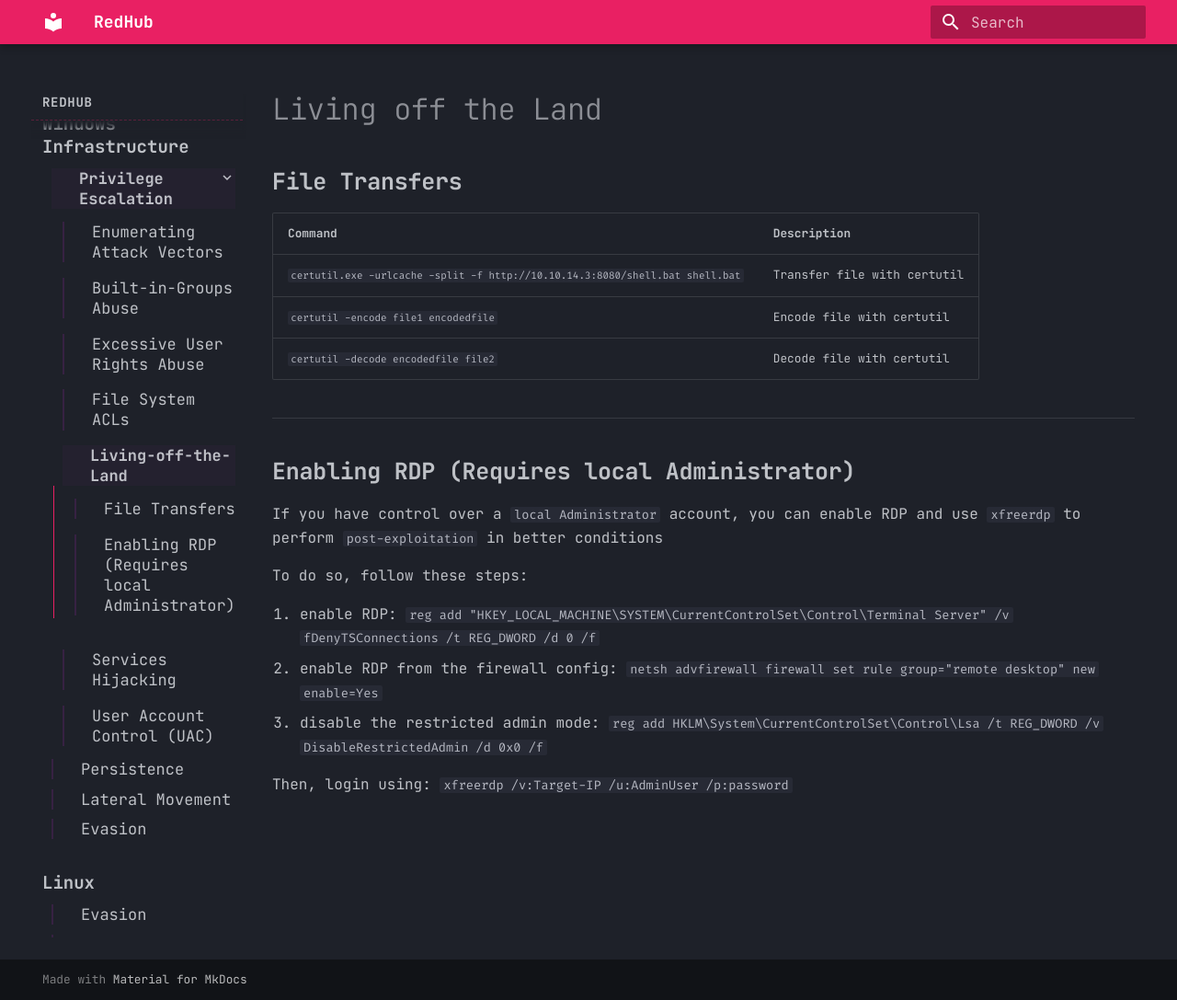
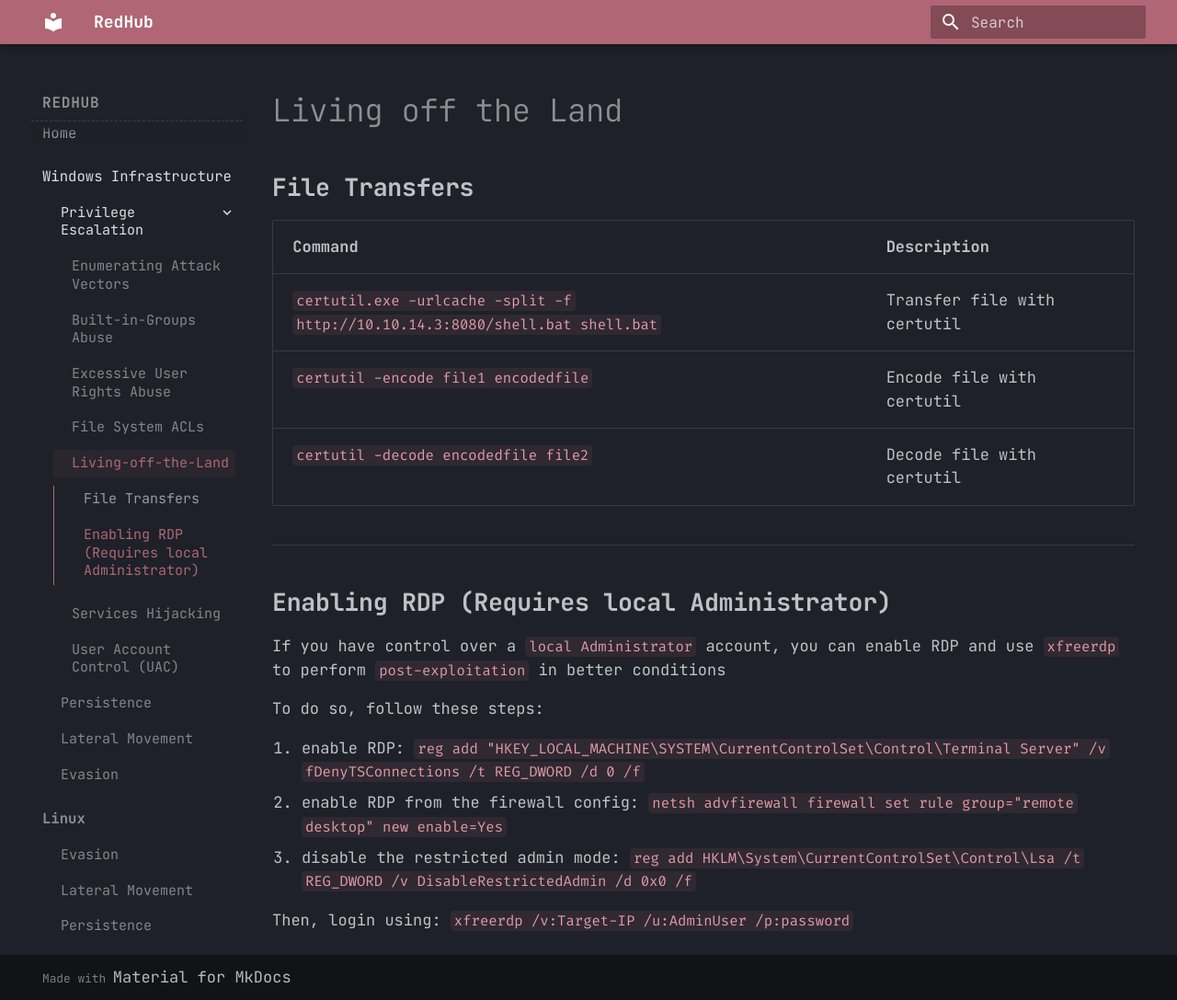
Before and after one commit to yunniperka/RedHub, an MkDocs documentation site: the page built from docs/Windows/privilege-escalation/Living_off_the_Land.md, in a window 1280 px wide and 1087 px high. Shown: the whole window at 92% size. Built offline with MkDocs 1.6.1 and Material for MkDocs 9.7.7, drawn with Linux system fonts in a browser that asks for light colours.

Commit message:
Aesthetics once again v3

```diff
--- a/docs/stylesheets/custom.css
+++ b/docs/stylesheets/custom.css
@@ -1,39 +1,141 @@
-/* Główne sekcje menu (np. Windows Infrastructure, Linux) */
+/* ==========================================================================
+   1. GLOBALNA PALETA I NAGŁÓWEK REDHUB (Dirty Pink)
+   ========================================================================== */
+:root {
+    --md-primary-fg-color: #b06674 !important;
+    --md-primary-fg-color--dark: #94515f !important;
+    --md-primary-fg-color--light: #cfa0a9 !important;
+    --md-accent-fg-color: #6a6073 !important;
+}
+
+.md-header {
+    background-color: var(--md-primary-fg-color) !important;
+}
+
+/* ==========================================================================
+   2. BEZWZGLĘDNA UNIFIKACJA CZCIONEK (Wszystko identycznej wielkości)
+   ========================================================================== */
+
+/* Wymuszenie identycznego rozmiaru (0.85rem) i interlinii (1.5) dla absolutnie każdego elementu tekstowego */
+.md-typeset,
+.md-typeset p,
+.md-typeset ul,
+.md-typeset ol,
+.md-typeset li,
+.md-typeset a,
+.md-typeset table,
+.md-typeset table th,
+.md-typeset table td {
+    font-size: 0.85rem !important;
+    line-height: 1.5 !important;
+}
+
+/* Wyróżnienia w tekście (inline code) – skorygowane do 0.78rem,
+   ponieważ font Fira Code jest optycznie większy i szerszy od JetBrains Mono.
+   Dzięki temu zabiegowi wysokość i optyczna wielkość liter są identyczne ze zwykłym tekstem. */
+.md-typeset code {
+    font-size: 0.78rem !important;
+    line-height: 1.5 !important;
+    color: #e09ba7 !important;     /* Czysty brudny róż */
+    background-color: rgba(176, 102, 116, 0.12) !important;
+    padding: 0.05rem 0.2rem !important; /* Maksymalnie ciasny padding, by nie rozpychał linii w pionie */
+    margin: 0 !important;
+    border-radius: 4px !important;
+    word-break: break-word !important;
+    vertical-align: baseline !important; /* Wyrównanie do równej dolnej linii tekstu */
+}
+
+/* Poprawka dla wyróżnień kodu, na które najedzie się myszką (hover effect) */
+.md-typeset a code:hover {
+    background-color: rgba(176, 102, 116, 0.25) !important;
+    color: #fff !important;
+}
+
+/* Duże, wielolinijkowe bloki kodu (składnia z potrójnym backtickiem) */
+.md-typeset pre code {
+    font-size: 0.78rem !important;
+    line-height: 1.4 !important;
+    background-color: transparent !important;
+    color: inherit !important;
+    padding: 0 !important;
+}
+
+/* ==========================================================================
+   3. STRUKTURA I CZYSZCZENIE NAWIGACJI BOCZNEJ
+   ========================================================================== */
+
 .md-nav__title {
-    font-weight: 800 !important;
+    font-weight: 700 !important;
+    font-size: 0.8rem !important;
     text-transform: uppercase;
     letter-spacing: 0.05em;
-    color: var(--md-default-foreground-color);
-    padding-bottom: 0.5rem;
-    border-bottom: 1px dashed rgba(233, 30, 99, 0.3); /* Delikatna różowa linia pod sekcjami */
+    padding-bottom: 0.4rem;
+    border-bottom: 1px dashed rgba(176, 102, 116, 0.3);
 }
 
-/* Kategorie pierwszego poziomu (np. Evasion, Privilege Escalation) */
-.md-nav__list > .md-nav__item > .md-nav__link {
-    font-weight: 700 !important;
-    font-size: 0.95rem;
-    color: var(--md-typeset-color) !important;
+.md-nav__item {
+    padding: 0 !important;
 }
 
-/* Głębokie podkategorie (np. Built-in-Groups Abuse, Capabilities Abuse) */
+.md-nav__link {
+    font-size: 0.78rem !important;
+    padding-top: 0.25rem !important;
+    padding-bottom: 0.25rem !important;
+    color: rgba(255, 255, 255, 0.55);
+    border-left: none !important;
+}
+
 .md-nav__list .md-nav__list .md-nav__link {
     font-weight: 400 !important;
-    font-size: 0.85rem;
-    padding-left: 1.5rem !important; /* Wyraźne przesunięcie w prawo dla rozróżnienia */
-    border-left: 2px solid rgba(156, 39, 176, 0.2); /* Fioletowy pionowy pasek z lewej strony */
-    margin-left: 0.5rem;
+    font-size: 0.75rem !important;
+    padding-left: 1rem !important;
+    color: rgba(255, 255, 255, 0.45);
+    border-left: none !important;
 }
 
-/* Podświetlenie aktywnej podkategorii, na której aktualnie znajduje się użytkownik */
-.md-nav__list .md-nav__list .md-nav__item--active > .md-nav__link {
-    color: var(--md-accent-purple-color) !important;
-    font-weight: 600 !important;
-    border-left: 2px solid var(--md-accent-purple-color) !important; /* Aktywuje mocny fioletowy wskaźnik */
-    background-color: rgba(156, 39, 176, 0.05); /* Delikatne tło pod aktywnym elementem */
+/* Usunięcie pionowych pasków z lewej strony */
+.md-nav__list {
+    border-left: none !important;
+}
+.md-nav__list::before,
+.md-nav__list::after,
+.md-nav__item::before,
+.md-nav__item::after {
+    display: none !important;
+    border-left: none !important;
+    width: 0 !important;
 }
 
-/* Lekkie podbicie odstępów między elementami menu dla lepszej czytelności */
-.md-nav__item {
-    padding-top: 0.15rem;
-    padding-bottom: 0.15rem;
+/* ==========================================================================
+   4. DYNAMICZNE PODŚWIETLENIA I ŚLEDZENIE POSTĘPU (Scrollspy)
+   ========================================================================== */
+
+.md-nav__item--active > .md-nav__link:not(.md-nav__link--active) {
+    color: rgba(255, 255, 255, 0.85) !important;
+    font-weight: 500 !important;
+    background-color: transparent !important;
 }
+
+.md-nav__item--active > .md-nav__link--active {
+    font-weight: 600 !important;
+    background-color: rgba(176, 102, 116, 0.08) !important;
+}
+
+.md-nav__link--passed {
+    color: rgba(255, 255, 255, 0.55) !important;
+    font-weight: 400 !important;
+}
+
+.md-nav__link--active {
+    color: var(--md-primary-fg-color) !important;
+    font-weight: 600 !important;
+}
+
+/* ==========================================================================
+   5. ODBLOKOWANIE I NAPRAWA AUTO-SCROLLA LEWEGO MENU
+   ========================================================================== */
+.md-sidebar--primary .md-sidebar__scrollwrap {
+    overflow-y: auto;
+    scroll-behavior: smooth;
+    overscroll-behavior: contain;
+}
--- a/mkdocs.yml
+++ b/mkdocs.yml
@@ -9,17 +9,19 @@
     text: JetBrains Mono
     code: Fira Code
   palette:
+    # Powrót do jednego, stałego trybu ciemnego ze zmienną custom
     - scheme: slate
-      primary: pink
-      accent: purple
+      primary: custom
+      accent: custom
   features:
-    - navigation.expand     # Wymusza rozszerzenie folderów
-    - navigation.sections   # Grupuje sekcje wizualnie (dodaje linie/odstępy między głównymi działami)
+    # - navigation.expand     <-- USUŃ LUB ZAKOMENTUJ TĘ LINIĘ!
+    - navigation.sections   # Grupuje sekcje wizualnie
     - navigation.indexes    # Pozwala na lepsze mapowanie folderów jako linków
     - toc.integrate         # Scala spis treści z lewym paskiem
     - navigation.tabs.sticky
+    - navigation.tracking   # Dynamicznie aktualizuje pozycję podczas czytania
 
-# Dodajemy obsługę niestandardowego stylu dla rozróżnienia podmenu
+# Obsługa niestandardowego stylu dla rozróżnienia podmenu i kolorów
 extra_css:
   - stylesheets/custom.css
 
```
